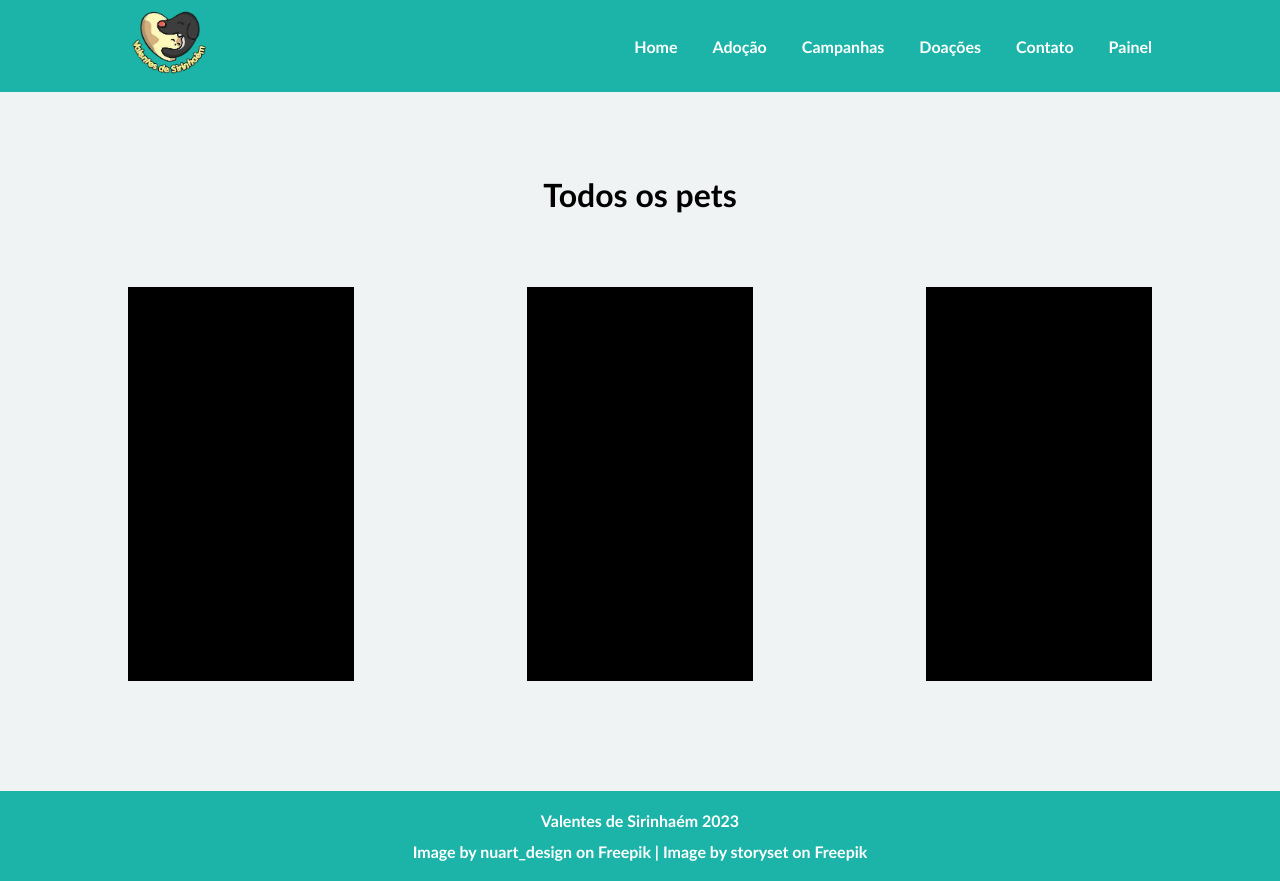
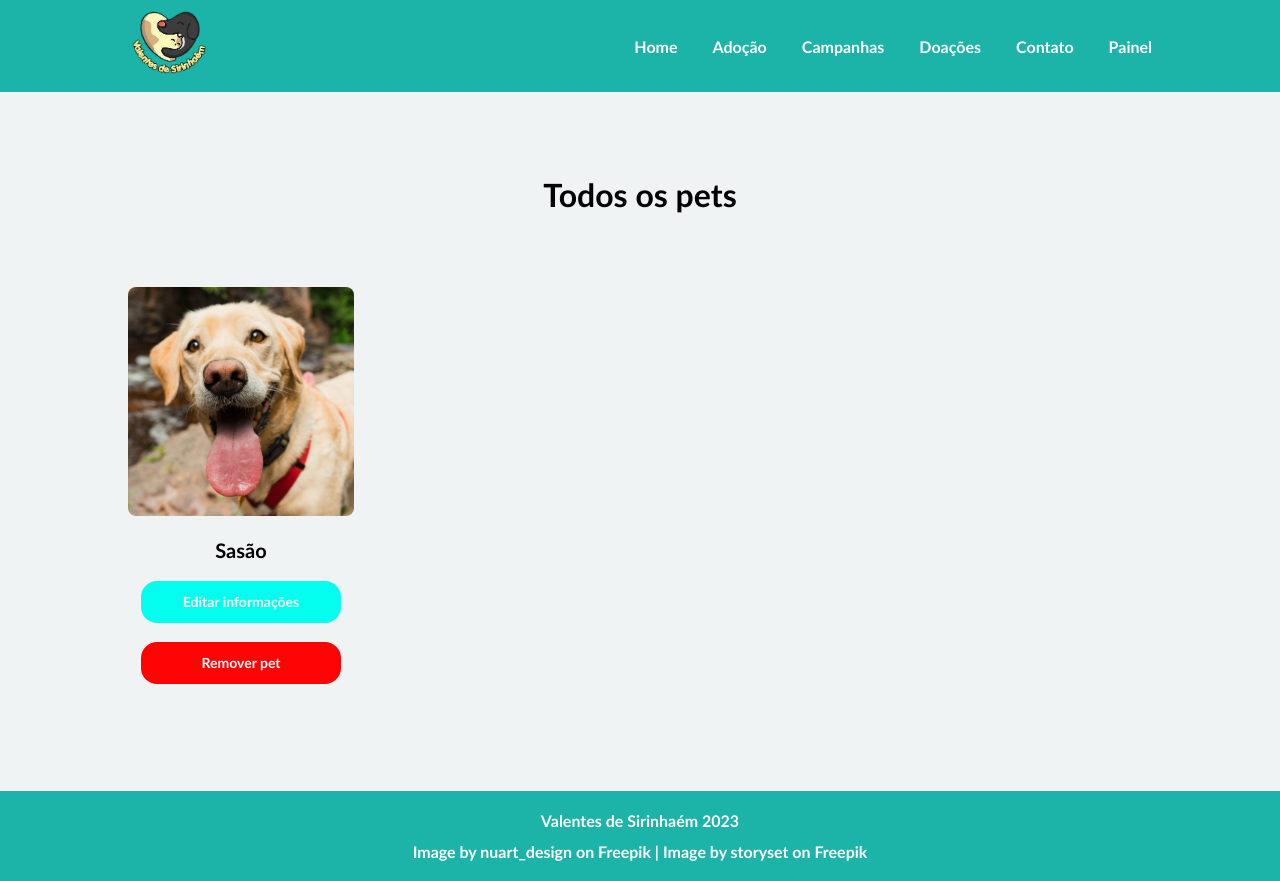
Before and after one commit to Julio-Norberto/Valentes-de-sirinhaem, a React (Vite) app: page /pets-edition in a window 1280 px wide. Built offline with nearby package versions, Linux system fonts and the light colour scheme.

Commit message:
styles: adjust card structure

```diff
--- a/src/components/PetEditionCard/index.tsx
+++ b/src/components/PetEditionCard/index.tsx
@@ -1,4 +1,4 @@
-import './petsEditionCard.css'
+import './petEditionCard.css'
 
 interface PetEditionCardProps {
   name: string
@@ -7,7 +7,7 @@ interface PetEditionCardProps {
 
 export const PetEditionCard: React.FunctionComponent<PetEditionCardProps> = (props) => {
   return (
-    <div className='container'>
+    <div className='card-container'>
       <img src={props.image} alt={props.name} />
       <h2>{props.name}</h2>
 
--- a/src/components/PetEditionCard/petEditionCard.css
+++ b/src/components/PetEditionCard/petEditionCard.css
@@ -1,42 +1,51 @@
-.container {
-  height: 394px;
-	min-width: 100%;
+.card-container {
+  max-height: 394px;
 	margin: 0;
-	background-color: black;
+  text-align: center;
 }
 
-.container > image {
-  min-width: 226px;
+.card-container > img {
+  max-width: 100%;
   width: 226px;
   height: 229px;
+  border-radius: 8px;
+
+  object-fit: cover;
 }
 
-.container > h2 {
+.card-container > h2 {
   font-weight: 700;
   font-size: 20px;
   line-height: 24.2px;
-  margin: 19px
+  margin: 19px;
 }
 
 .btn-container {
   display: flex;
-  flex: 1;
+  align-items: center;
+  flex-direction: column;
   gap: 19px;
 }
 
 .btn-container > button {
   padding: 13px 35px 12px;
+  border-radius: 16px;
+  width: 200px;
+  box-sizing: border-box;
 
   color:#FFFFFF;
   font-weight: 700;
   font-size: 14px;
   line-height: 16.94px;
+  text-align: center;
 }
 
 .btn-edit {
+  all: unset;
   background: #03FEEF;
 }
 
-.btn-edit {
+.btn-remove {
+  all: unset;
   background: #FE0303;
 }
--- a/src/pages/PetsEdition/index.tsx
+++ b/src/pages/PetsEdition/index.tsx
@@ -1,6 +1,8 @@
 import { Footer } from '../../components/Footer'
 import { Menu } from '../../components/Menu'
 import './petsEdition.css'
+import dogExemple from '../../assets/dog-example2.jpg'
+import { PetEditionCard } from '../../components/PetEditionCard'
 
 export const PetsEdition: React.FunctionComponent = () => {
   return (
@@ -13,9 +15,7 @@ export const PetsEdition: React.FunctionComponent = () => {
         <h1>Todos os pets</h1>
 
         <div className='pets-content'>
-          <div className='pets'></div>
-          <div className='pets'></div>
-          <div className='pets'></div>
+          <PetEditionCard image={dogExemple} name='Sasão' />
         </div>
       </section>
       <Footer />
--- a/src/pages/PetsEdition/petsEdition.css
+++ b/src/pages/PetsEdition/petsEdition.css
@@ -33,10 +33,3 @@
 	column-gap: 52px;
 	row-gap: 40px;
 }
-
-.pets {
-	height: 394px;
-	min-width: 100%;
-	margin: 0;
-	background-color: black;
-}
```
